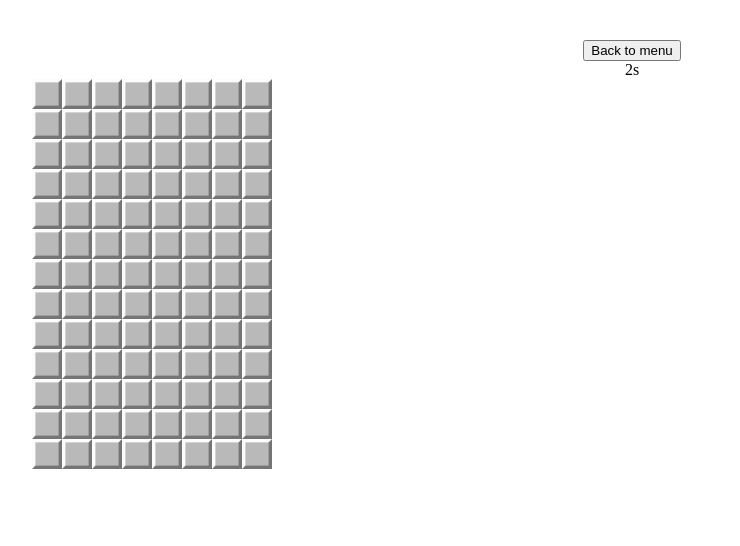
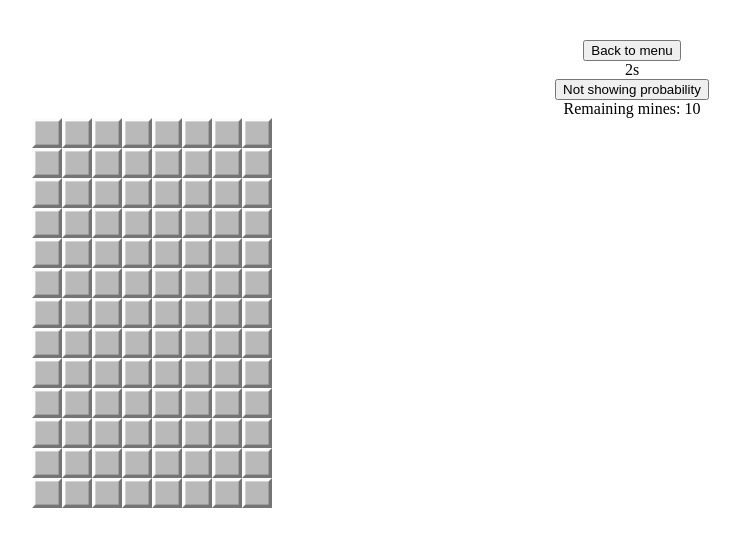
Before and after one commit to Konseyy/minesweeper-analytics, a React (Vite) app: page / in a window 1280 px wide. Both pictures are taken after a click on the button "Easy". Shown: the top 546 px of the page, without its empty margins (8-748 px from the left). Built offline with nearby package versions, Linux system fonts and the light colour scheme.

Commit message:
started work on probabilities

```diff
--- a/src/components/GameBoard.tsx
+++ b/src/components/GameBoard.tsx
@@ -1,5 +1,6 @@
 import React, { FC, useState } from 'react';
-import { coordsToIndex, getSurroundingCoords, indexToCoords } from '../utils';
+import { calculateProbabilities } from '../utils/probabilities';
+import { coordsToIndex, getSurroundingCoords, indexToCoords } from '../utils/coordinates';
 import { Difficulty, GameState } from './Controller';
 import Tile from './Tile';
 
@@ -48,6 +49,8 @@ const GameBoard: FC<GameBoardProps> = ({ onWin, onLose, gameState, setGameState,
   // Create initial set of tiles
   const [grid, setGrid] = useState<ITile[][]>(getStartingGrid());
   const [firstClicked, setFirstClicked] = useState(false);
+  const [showProbability, setShowProbability] = useState(false);
+  const [remainingMines, setRemainingMines] = useState(MINE_COUNT);
 
   function getStartingGrid() {
     const grid = Array(height);
@@ -118,7 +121,9 @@ const GameBoard: FC<GameBoardProps> = ({ onWin, onLose, gameState, setGameState,
       });
       newGrid[row][col].adjacent = adjacentMineCount;
     }
-    setGrid(cascadeOpen(clickRow, clickCol, newGrid));
+    console.time('calculateProbabilities');
+    setGrid(calculateProbabilities(cascadeOpen(clickRow, clickCol, newGrid), width, height));
+    console.timeEnd('calculateProbabilities');
   }
 
   function handleLeftClick(row: number, col: number) {
@@ -136,7 +141,10 @@ const GameBoard: FC<GameBoardProps> = ({ onWin, onLose, gameState, setGameState,
     }
 
     // Open the tile
-    setGrid(cascadeOpen(row, col, grid));
+    const newGrid = cascadeOpen(row, col, grid);
+    console.time('calculateProbabilities');
+    setGrid(calculateProbabilities(newGrid, width, height));
+    console.timeEnd('calculateProbabilities');
 
     // If tile is a mine, game over
     if (grid[row][col].mine) {
@@ -160,14 +168,15 @@ const GameBoard: FC<GameBoardProps> = ({ onWin, onLose, gameState, setGameState,
     if (gameState !== 'playing') return;
     console.log('rightclicked tile', { row, col }, grid[row][col]);
     if (grid[row][col].state === TileState.Opened) {
-      console.log('tile already opened');
       return;
     }
     const newGrid = [...grid];
     const tile = newGrid[row][col];
     if (tile.state === TileState.Hidden) {
+      setRemainingMines((old) => old - 1);
       tile.state = TileState.Flagged;
     } else {
+      setRemainingMines((old) => old + 1);
       tile.state = TileState.Hidden;
     }
     setGrid(newGrid);
@@ -178,6 +187,10 @@ const GameBoard: FC<GameBoardProps> = ({ onWin, onLose, gameState, setGameState,
       <header>
         <button onClick={onMenu}>Back to menu</button>
         <div className="timer">{timer}s</div>
+        <button onClick={() => setShowProbability((old) => !old)}>
+          {showProbability ? 'Showing probability' : 'Not showing probability'}
+        </button>
+        <div>Remaining mines: {remainingMines}</div>
       </header>
       <main>
         {grid.map((row, rowIndex) => {
@@ -186,6 +199,7 @@ const GameBoard: FC<GameBoardProps> = ({ onWin, onLose, gameState, setGameState,
               {row.map((tile, colIndex) => {
                 return (
                   <Tile
+                    showProbability={showProbability}
                     gameOver={gameState !== 'playing'}
                     tile={tile}
                     key={colIndex}
--- a/src/components/Tile.tsx
+++ b/src/components/Tile.tsx
@@ -1,17 +1,20 @@
 import React from 'react';
 import { ITile, TileState } from './GameBoard';
 const TILE_SIZE = 30;
+const PROBABILITY_OPACITY_COEFFICIENT = 0.75;
 
 const Tile = ({
   tile,
   handleLeftClick,
   handleRightClick,
   gameOver,
+  showProbability,
 }: {
   tile: ITile;
   handleLeftClick(): void;
   handleRightClick(): void;
   gameOver: boolean;
+  showProbability: boolean;
 }) => {
   const getTileClassName = () => {
     // Tile opened
@@ -59,15 +62,37 @@ const Tile = ({
     // return tile.mine ? 'X' : '?';
   };
   return (
+    <div style={{ position: 'relative', height: TILE_SIZE, width: TILE_SIZE }} className={`tile ${getTileClassName()}`}>
       <div
         onClick={handleLeftClick}
         onContextMenu={(e) => {
           e.preventDefault();
           handleRightClick();
         }}
-      className={`tile ${getTileClassName()}`}
-      style={{ height: TILE_SIZE, width: TILE_SIZE }}
+        style={{ position: 'absolute', height: '100%', width: '100%' }}
       />
+      {showProbability && tile.state !== TileState.Opened && <Probability probability={tile.mineProbability} />}
+    </div>
+  );
+};
+
+const Probability = ({ probability }: { probability: ITile['mineProbability'] }) => {
+  const getDisplayedProbability = () => {
+    switch (probability) {
+      case undefined:
+        return '?';
+      default:
+        return probability;
+    }
+  };
+  if (probability === undefined) return null;
+  const getBackgroundColor = () => {
+    return `rgba(255,0,0,${(probability / 100) * PROBABILITY_OPACITY_COEFFICIENT})`;
+  };
+  return (
+    <div className="probability" style={{ backgroundColor: probability !== 0 ? getBackgroundColor() : 'rgba(0, 128, 0, .6)' }}>
+      {getDisplayedProbability()}
+    </div>
   );
 };
 
--- a/src/index.scss
+++ b/src/index.scss
@@ -63,4 +63,16 @@
   &.adj-8 {
     background-image: url('./assets/8.png');
   }
+
+  .probability {
+    display: flex;
+    align-items: center;
+    justify-content: center;
+    position: absolute;
+    height: 100%;
+    width: 100%;
+    pointer-events: none;
+    user-select: none;
+    font-weight: bold;
+  }
 }
--- /dev/null
+++ b/src/utils/probabilities.ts
@@ -0,0 +1,55 @@
+import { ITile, TileState } from '../components/GameBoard';
+import { getSurroundingCoords } from './coordinates';
+
+export function calculateProbabilities(gameBoard: ITile[][], boardWidth: number, boardHeight: number): ITile[][] {
+  let changed = false;
+  for (let row = 0; row < boardHeight; row++) {
+    if (changed) break; // if a change was made, recalculate probabilities again
+    for (let col = 0; col < boardWidth; col++) {
+      const currentTile = gameBoard[row][col]; //Currently looking at the probabilities of this tiles neighbors
+      if (currentTile.adjacent === 0) continue; // No need to calculate probabilities if there are no adjacent mines
+      const neighbors = getSurroundingCoords(row, col, boardWidth, boardHeight);
+      const unopenedNeighbors = neighbors.filter((n) => gameBoard[n.row][n.col].state !== TileState.Opened);
+      if (unopenedNeighbors.length === 0) continue; // No need to calculate probabilities if there are no unopened neighbors
+      const guaranteedNeighbors = unopenedNeighbors.filter((n) => gameBoard[n.row][n.col].mineProbability === 100);
+      if (currentTile.state === TileState.Opened) {
+        if (currentTile.adjacent === unopenedNeighbors.length) {
+          // If amount of adjacent mines is equal to adjacent tiles, all are mines
+          for (const n of unopenedNeighbors) {
+            if (gameBoard[n.row][n.col].mineProbability !== 100) {
+              gameBoard[n.row][n.col].mineProbability = 100;
+              changed = true;
+            }
+          }
+          if (changed) break; // if a change was made, recalculate probabilities again
+        }
+        if (currentTile.adjacent === guaranteedNeighbors.length) {
+          // If all adjacent mines are already known, the rest are safe
+          for (const n of unopenedNeighbors) {
+            if (gameBoard[n.row][n.col].mineProbability === 100) continue; // dont overwrite 100% probability
+            if (gameBoard[n.row][n.col].mineProbability !== 0) {
+              gameBoard[n.row][n.col].mineProbability = 0;
+              changed = true;
+            }
+          }
+          if (changed) break; // if a change was made, recalculate probabilities again
+        }
+        for (const n of unopenedNeighbors) {
+          if (gameBoard[n.row][n.col].mineProbability === 100) continue; // dont overwrite 100% probability
+          if (gameBoard[n.row][n.col].mineProbability === 0) continue; // dont overwrite 0% probability
+          const neighborsWithoutMines = unopenedNeighbors.filter((n) => gameBoard[n.row][n.col].mineProbability !== 100);
+          const newProbability = Math.round(((currentTile.adjacent - guaranteedNeighbors.length) / neighborsWithoutMines.length) * 100);
+          const prevProbability = gameBoard[n.row][n.col].mineProbability;
+          if (prevProbability === undefined || newProbability > prevProbability) {
+            gameBoard[n.row][n.col].mineProbability = newProbability;
+            changed = true;
+          }
+        }
+      }
+    }
+  }
+  if (changed) {
+    return calculateProbabilities(gameBoard, boardWidth, boardHeight);
+  }
+  return [...gameBoard];
+}
```
Also changed, not shown: src/utils/coordinates.ts (renamed from src/utils.ts). Lines whose indentation alone changed are shown as unchanged.
